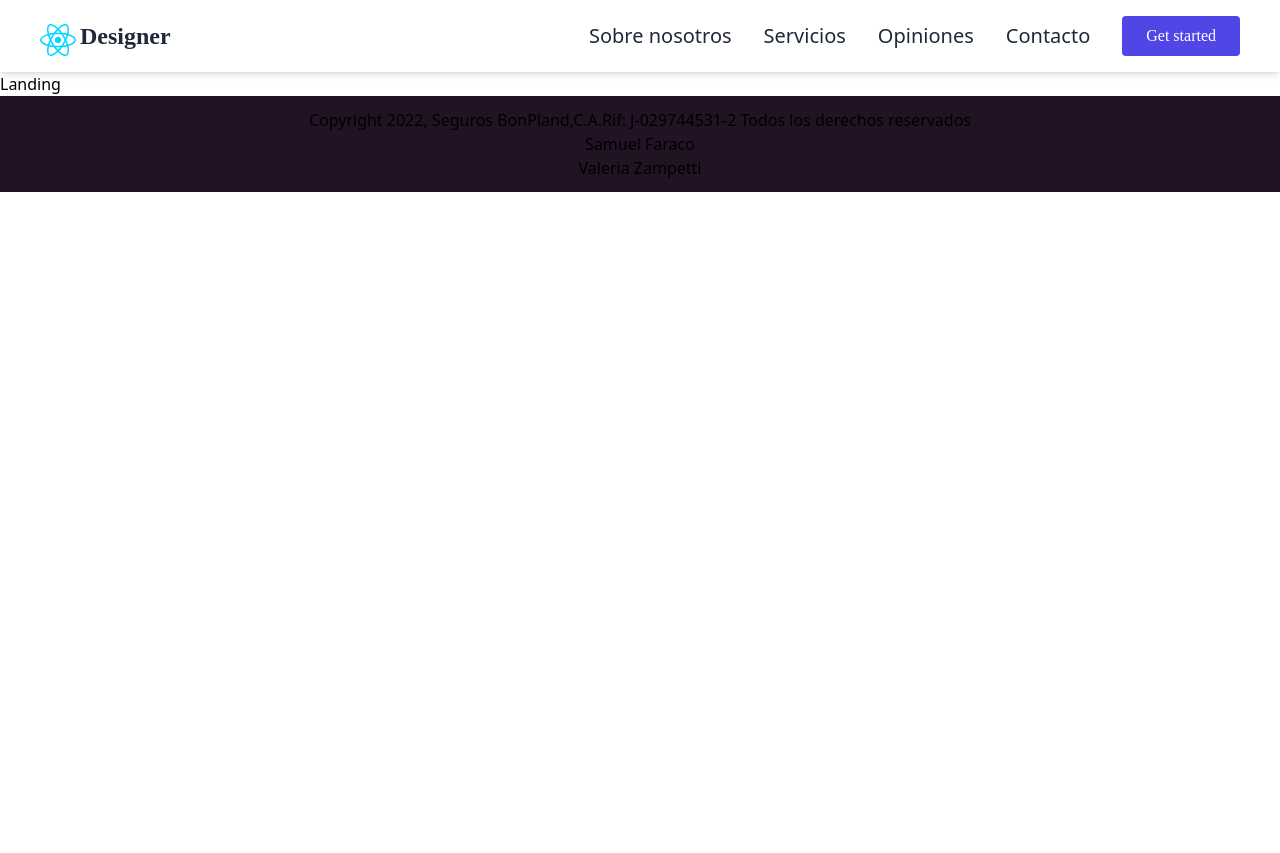
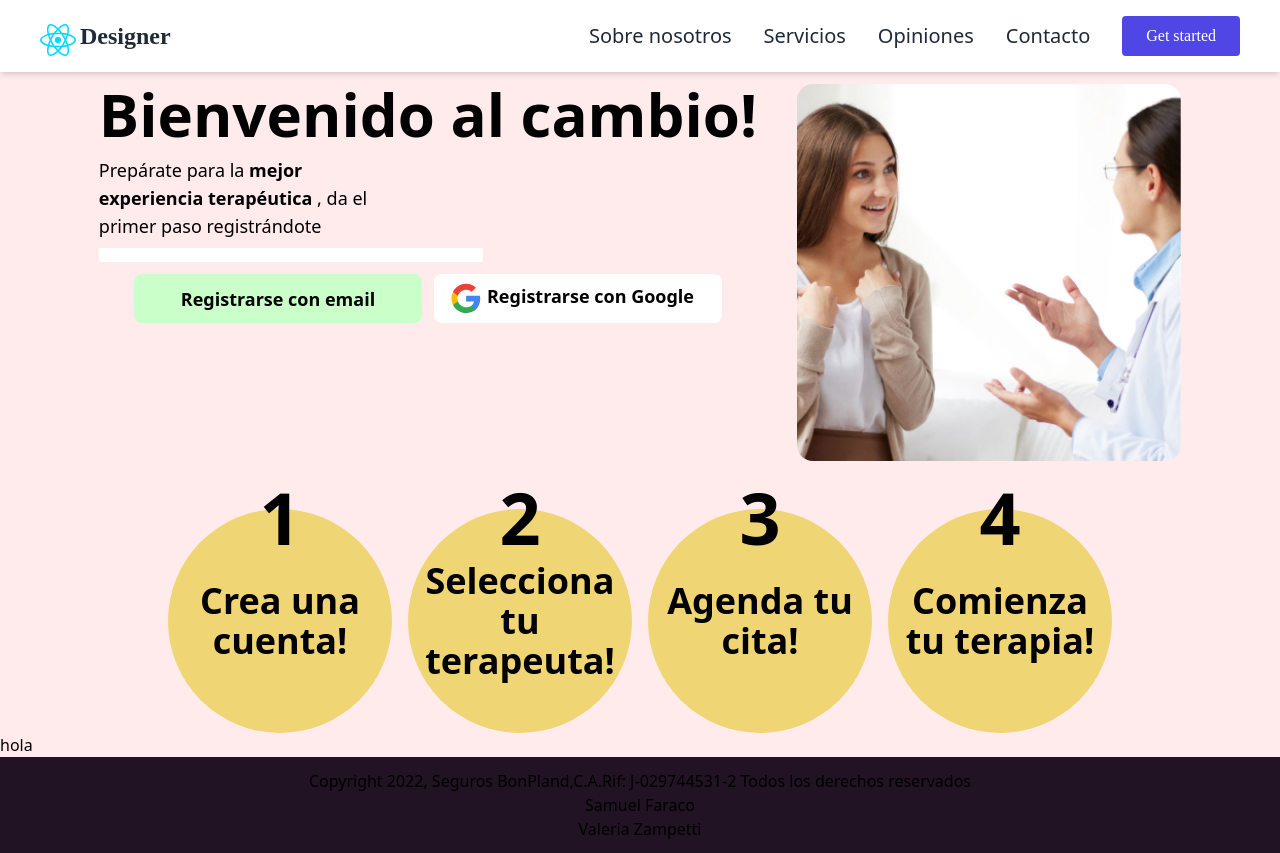
Before and after one commit to ValeriaZampetti/Psico-vivir, a React (Vite) app: page /landing in a window 1280 px wide. Before the commit the page ends 800 px from the top, so only its background shows below. Built offline with nearby package versions, Linux system fonts and the light colour scheme.

Commit message:
first section

```diff
--- a/src/pages/Landing.tsx
+++ b/src/pages/Landing.tsx
@@ -1,9 +1,82 @@
-import React from 'react'
+import React from "react";
+import Landing1 from "../assets/images/Landing1.jpg";
+import Google from "../assets/icons/google.svg";
+import Arrow from "../assets/icons/arrow.svg";
 
 function Landing() {
+  const circleSteps = [
+    {
+      id: 1,
+      title: "Crea una cuenta!",
+    },
+    {
+      id: 2,
+      title: "Selecciona tu terapeuta!",
+    },
+    {
+      id: 3,
+      title: "Agenda tu cita!",
+    },
+    {
+      id: 4,
+      title: "Comienza tu terapia!",
+    },
+  ];
   return (
-    <div>Landing</div>
-  )
+    <div className="flex flex-col bg-primary justify-center">
+      <section className="mt-3">
+        <div className="flex flex-col md:flex-row gap-10 justify-center">
+          <div className="flex flex-col gap-3">
+            <h1 className="font-bold text-center text-6xl">
+              Bienvenido al cambio!
+            </h1>
+
+            <div className="flex flex-col gap-2 text-lg w-[17rem] ">
+              {/* TODO - En el responsive se debe centrar */}
+              <p>
+                Prepárate para la{" "}
+                <span className="font-bold">
+                  mejor experiencia terapéutica{" "}
+                </span>
+                , da el primer paso registrándote
+              </p>
+              <div className="bg-white border-white w-96 border-[7px]  "></div>
+            </div>
+
+            <div className="flex flex-wrap gap-3 justify-center">
+              <button className="bg-secondary rounded-lg py-2 px-10 text-lg w-[18rem]">
+                <span className="font-bold">Registrarse con email</span>
+              </button>
+
+              <button className="flex gap-1 bg-white rounded-lg py-2 px-4  text-lg w-[18rem]">
+                <img src={Google} />
+                <span className="font-bold">Registrarse con Google</span>
+              </button>
+            </div>
+          </div>
+
+          <img
+            src={Landing1}
+            alt="logo"
+            className="flex self-center h-auto w-80 md:w-96 rounded-2xl"
+          />
+        </div>
+
+        <div className="flex flex-wrap gap-x-4 gap-y-8 justify-center mt-12 z-1">
+          {circleSteps.map((step) => (
+            <div className="h-56 w-56 bg-[#F0D575] rounded-[50%] relative flex flex-wrap justify-center content-center">
+              <h2 className="absolute top-[-1.75rem]  font-bold text-7xl text-center">
+                {step.id}
+              </h2>
+              <h2 className="font-bold text-4xl text-center">{step.title}</h2>
+            </div>
+          ))}
+        </div>
+      </section>
+
+      <section>hola</section>
+    </div>
+  );
 }
 
-export default Landing
+export default Landing;
```
